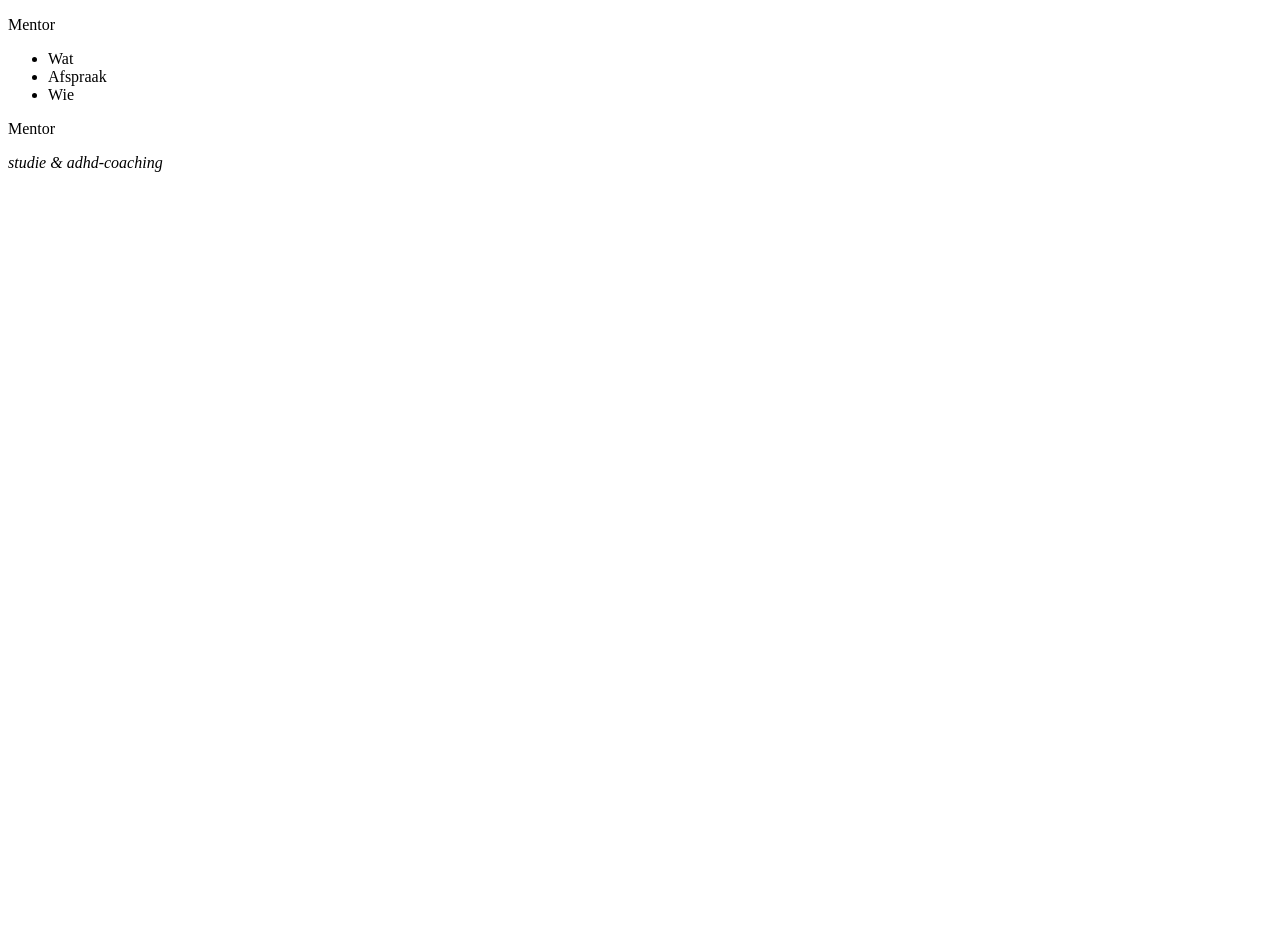
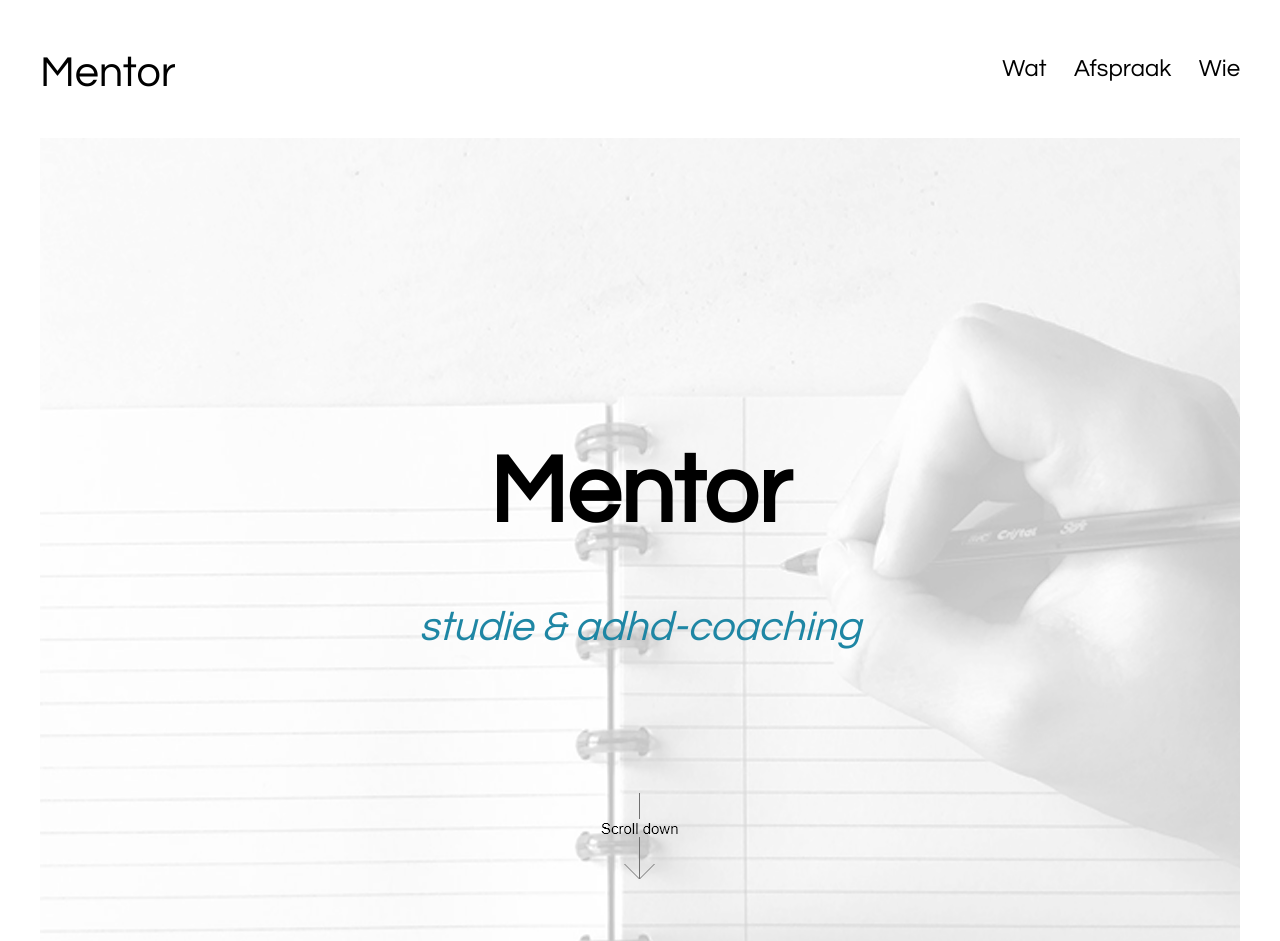
Before and after one commit to Webtric-Web-Development/mentor, a plain HTML site: page index.html in a window 1280 px wide. Shown: the top 941 px of the page. Before the commit the page ends 800 px from the top, so only its background shows below. Drawn offline with Linux system fonts and the light colour scheme.

Commit message:
css done

```diff
--- /dev/null
+++ b/assets/css/reset.css
@@ -0,0 +1,48 @@
+/* http://meyerweb.com/eric/tools/css/reset/
+   v2.0 | 20110126
+   License: none (public domain)
+*/
+
+html, body, div, span, applet, object, iframe,
+h1, h2, h3, h4, h5, h6, p, blockquote, pre,
+a, abbr, acronym, address, big, cite, code,
+del, dfn, em, img, ins, kbd, q, s, samp,
+small, strike, strong, sub, sup, tt, var,
+b, u, i, center,
+dl, dt, dd, ol, ul, li,
+fieldset, form, label, legend,
+table, caption, tbody, tfoot, thead, tr, th, td,
+article, aside, canvas, details, embed,
+figure, figcaption, footer, header, hgroup,
+menu, nav, output, ruby, section, summary,
+time, mark, audio, video {
+    margin: 0;
+    padding: 0;
+    border: 0;
+    font-size: 100%;
+    font: inherit;
+    vertical-align: baseline;
+}
+/* HTML5 display-role reset for older browsers */
+article, aside, details, figcaption, figure,
+footer, header, hgroup, menu, nav, section {
+    display: block;
+}
+body {
+    line-height: 1;
+}
+ol, ul {
+    list-style: none;
+}
+blockquote, q {
+    quotes: none;
+}
+blockquote:before, blockquote:after,
+q:before, q:after {
+    content: '';
+    content: none;
+}
+table {
+    border-collapse: collapse;
+    border-spacing: 0;
+}
--- a/assets/css/screen.css
+++ b/assets/css/screen.css
@@ -0,0 +1,72 @@
+/* General */
+
+body {
+    font-family: "Century Gothic", sans-serif;
+}
+
+/* header */
+
+header {
+    margin: 0 2em;
+}
+
+header div {
+    display: flex;
+    justify-content: space-between;
+}
+
+header ul {
+    list-style: none;
+    margin-top: 3em;
+}
+
+header ul li {
+    display: inline;
+    margin-left: 1em;
+    font-size: 1.5em;
+}
+
+header ul li:hover {
+    cursor: pointer;
+    color: #1E86A4;
+}
+
+header > div:first-of-type p {
+    font-size: 2.7em;
+}
+
+header > div:last-of-type {
+    display: block;
+    margin: 0 auto;
+    padding-top: 15em;
+    padding-bottom: 10em;
+    text-align: center;
+
+    background-image: url("../images/notebook.png");
+    background-repeat: no-repeat;
+    background-position: center;
+}
+
+header > div:last-of-type h1 {
+    font-size: 6em;
+
+}
+
+header > div:last-of-type p {
+    font-size: 2.6em;
+    color: #1E86A4;
+    padding-bottom: 6em;
+
+    background-image: url("../images/scrollDown.png");
+    background-repeat: no-repeat;
+    background-position: center;
+    background-position-y: 4.5em;
+}
+
+/* Header mobile adjustments */
+
+@media only screen and (max-width: 450px) {
+    header {
+        margin: 0 0.5em;
+    }
+}
--- a/index.html
+++ b/index.html
@@ -3,7 +3,9 @@
 <head>
     <meta charset="UTF-8">
     <title>Mentor</title>
+    <link rel="stylesheet" href="assets/css/reset.css.css">
     <link rel="stylesheet" href="assets/css/screen.css">
+    <meta name="viewport" content="width=device-width, initial-scale=1">
 </head>
 <body>
 <header>
@@ -18,7 +20,7 @@
         </nav>
     </div>
     <div>
-        <p>Mentor</p>
+        <h1>Mentor</h1>
         <p><em>studie & adhd-coaching</em></p>
     </div>
     </nav>
```
Also changed, not shown: assets/images/notebook.png (added), assets/images/scrollDown.png (added).
